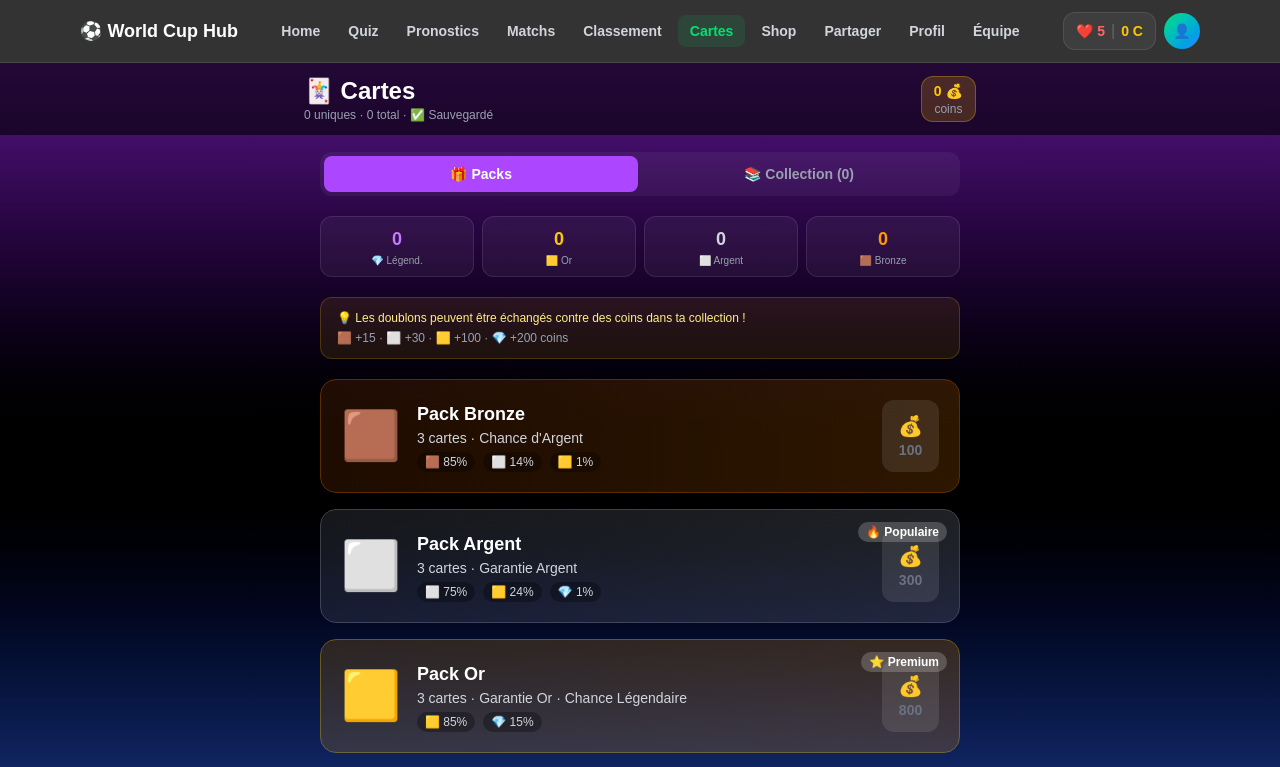
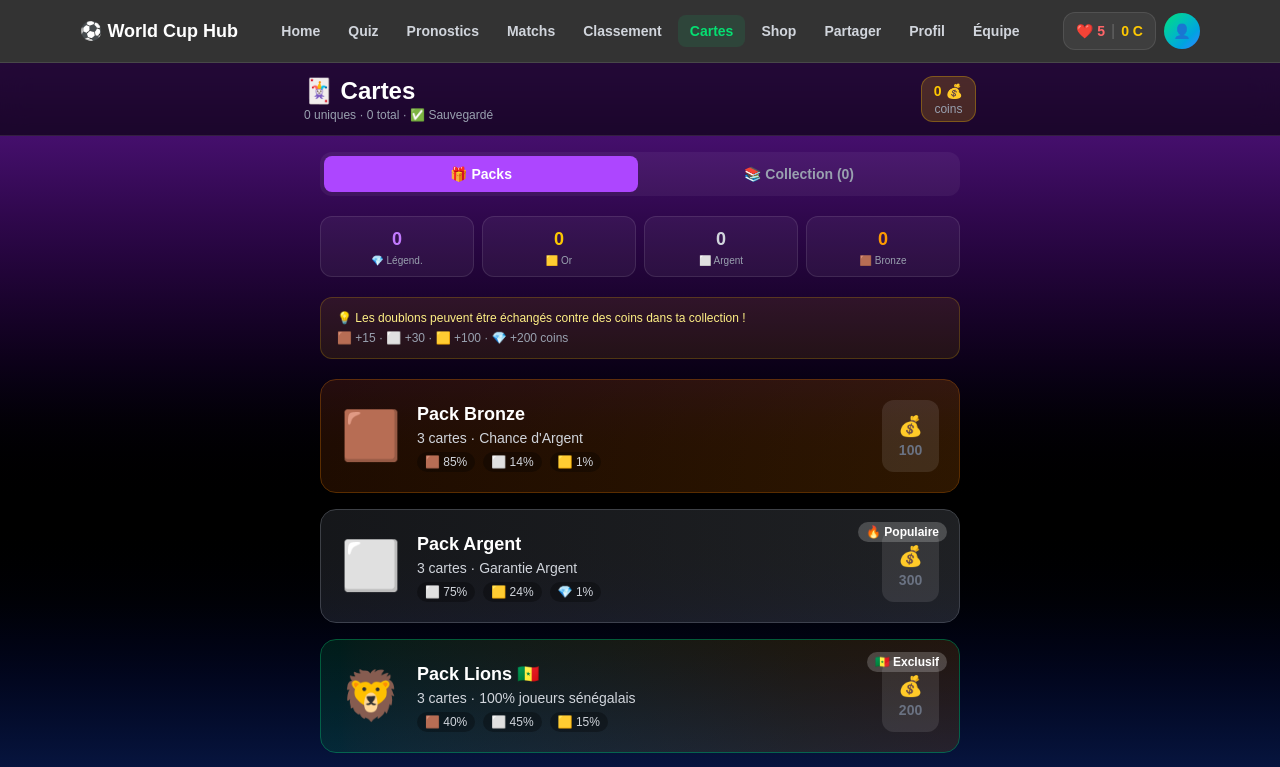
Before and after one commit to Elhadji17/world-cup-hub, a React (Vite) app: page /cards in a window 1280 px wide. Shown: the top 767 px of the page. Built offline with nearby package versions, Linux system fonts and the light colour scheme.

Commit message:
feat: 8 joueurs senegalais + pack Lions 200 coins

```diff
--- a/src/data/players-cards.js
+++ b/src/data/players-cards.js
@@ -223,6 +223,79 @@ export const PLAYERS = [
     image: null,
     stats: { PAC: 95, TIR: 72, PAS: 78, DRI: 83, DEF: 79, PHY: 78 },
   },
+  // ── JOUEURS SÉNÉGALAIS ───────────────────────────────────────────────────
+  {
+    id: "mane",
+    name: "Sadio Mané",
+    country: "Sénégal", flag: "🇸🇳",
+    position: "ATT", rating: 90,
+    rarity: "gold",
+    image: "https://upload.wikimedia.org/wikipedia/commons/thumb/1/1a/Sadio_Mane_Al-Nassr.jpg/330px-Sadio_Mane_Al-Nassr.jpg",
+    stats: { PAC: 95, TIR: 87, PAS: 82, DRI: 91, DEF: 45, PHY: 85 },
+  },
+  {
+    id: "koulibaly",
+    name: "Kalidou Koulibaly",
+    country: "Sénégal", flag: "🇸🇳",
+    position: "DEF", rating: 86,
+    rarity: "silver",
+    image: null,
+    stats: { PAC: 78, TIR: 43, PAS: 62, DRI: 65, DEF: 90, PHY: 93 },
+  },
+  {
+    id: "isarr",
+    name: "Ismaïla Sarr",
+    country: "Sénégal", flag: "🇸🇳",
+    position: "ATT", rating: 82,
+    rarity: "silver",
+    image: null,
+    stats: { PAC: 95, TIR: 78, PAS: 72, DRI: 85, DEF: 32, PHY: 74 },
+  },
+  {
+    id: "gana",
+    name: "Idrissa Gana Gueye",
+    country: "Sénégal", flag: "🇸🇳",
+    position: "MIL", rating: 82,
+    rarity: "silver",
+    image: null,
+    stats: { PAC: 80, TIR: 68, PAS: 78, DRI: 76, DEF: 85, PHY: 88 },
+  },
+  {
+    id: "psarr",
+    name: "Pape Sarr",
+    country: "Sénégal", flag: "🇸🇳",
+    position: "MIL", rating: 78,
+    rarity: "bronze",
+    image: null,
+    stats: { PAC: 82, TIR: 72, PAS: 80, DRI: 79, DEF: 68, PHY: 80 },
+  },
+  {
+    id: "njackson",
+    name: "Nicolas Jackson",
+    country: "Sénégal", flag: "🇸🇳",
+    position: "ATT", rating: 80,
+    rarity: "bronze",
+    image: null,
+    stats: { PAC: 88, TIR: 80, PAS: 68, DRI: 82, DEF: 30, PHY: 82 },
+  },
+  {
+    id: "mendy",
+    name: "Édouard Mendy",
+    country: "Sénégal", flag: "🇸🇳",
+    position: "GK", rating: 84,
+    rarity: "silver",
+    image: null,
+    stats: { PAC: 55, TIR: 20, PAS: 45, DRI: 30, DEF: 88, PHY: 85 },
+  },
+  {
+    id: "lcamara",
+    name: "Lamine Camara",
+    country: "Sénégal", flag: "🇸🇳",
+    position: "MIL", rating: 76,
+    rarity: "bronze",
+    image: null,
+    stats: { PAC: 80, TIR: 70, PAS: 78, DRI: 78, DEF: 65, PHY: 78 },
+  },
 ];
 
 // Packs disponibles
@@ -249,6 +322,19 @@ export const PACKS = [
     color: "from-gray-500 to-gray-400",
     border: "border-gray-400/40",
     badge: "🔥 Populaire",
+  },
+  {
+    id:    "senegal",
+    name:  "Pack Lions 🇸🇳",
+    emoji: "🦁",
+    cost:  200,
+    cards: 3,
+    desc:  "3 cartes · 100% joueurs sénégalais",
+    probabilities: { bronze: 0.40, silver: 0.45, gold: 0.15, legendary: 0 },
+    color: "from-green-700 to-yellow-700",
+    border: "border-green-400/40",
+    badge: "🇸🇳 Exclusif",
+    senegalOnly: true,
   },
   {
     id:    "gold",
@@ -283,11 +369,34 @@ export function drawCard(probabilities) {
   return bronze[Math.floor(Math.random() * bronze.length)];
 }
 
+// Tirer une carte sénégalaise
+export function drawSenegalCard(probabilities) {
+  const rand  = Math.random();
+  let cumul   = 0;
+  const order = ["gold", "silver", "bronze"];
+  const senegalPlayers = PLAYERS.filter(p => p.country === "Sénégal");
+
+  for (const rarity of order) {
+    cumul += probabilities[rarity] ?? 0;
+    if (rand <= cumul) {
+      const pool = senegalPlayers.filter(p => p.rarity === rarity);
+      if (pool.length === 0) continue;
+      return pool[Math.floor(Math.random() * pool.length)];
+    }
+  }
+  const fallback = senegalPlayers.filter(p => p.rarity === "bronze");
+  return fallback[Math.floor(Math.random() * fallback.length)];
+}
+
 // Ouvrir un pack — retourne N cartes
 export function openPack(pack) {
   const cards = [];
   for (let i = 0; i < pack.cards; i++) {
-    cards.push(drawCard(pack.probabilities));
+    if (pack.senegalOnly) {
+      cards.push(drawSenegalCard(pack.probabilities));
+    } else {
+      cards.push(drawCard(pack.probabilities));
+    }
   }
   return cards;
 }
```
